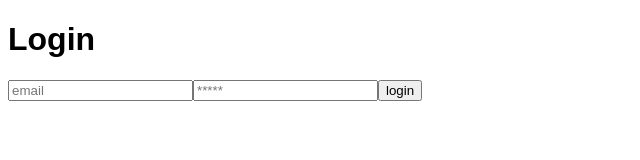
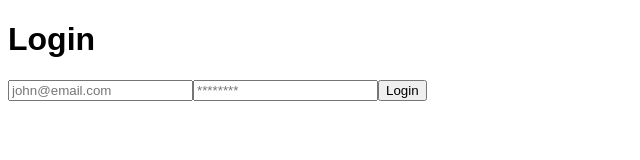
Before and after one commit to jck-bit/Social-Media-App, a Next.js app: page /auth/signin in a window 1280 px wide. Shown: the top 160 px of the page, without its empty margins (0-640 px from the left). Built offline with nearby package versions, Linux system fonts and the light colour scheme.

Commit message:
Auth not functioning with mongodb

```diff
--- a/pages/auth/signin.tsx
+++ b/pages/auth/signin.tsx
@@ -1,45 +1,47 @@
 import { NextPage } from "next";
 import { signIn } from "next-auth/react";
-import { useState,FormEventHandler } from "react";
+import { FormEventHandler, useState } from "react";
 
 interface Props {}
 
-const SignIn:NextPage = (props):JSX.Element => {
-  const [userInfo, setUserInfo] = useState({email: '',password:""})
-  const handleSubmit:FormEventHandler<HTMLFormElement> = async(e) =>{
-    e.preventDefault()
+const SignIn: NextPage = (props): JSX.Element => {
+  const [userInfo, setUserInfo] = useState({ email: "", password: "" });
+  const handleSubmit: FormEventHandler<HTMLFormElement> = async (e) => {
+    // validate your userinfo
+    e.preventDefault();
 
-    const res = await  signIn('credentials', {
+    const res = await signIn("credentials", {
       email: userInfo.email,
-      password:userInfo.password,
-      redirect:false
-    })
-    console.log(res)
-  }
+      password: userInfo.password,
+      redirect: false,
+    });
+
+    console.log(res);
+  };
   return (
-    <>
-    <h1>Login</h1>
-    <form onSubmit={handleSubmit}>
+    <div className="sign-in-form">
+      <form onSubmit={handleSubmit}>
+        <h1>Login</h1>
         <input
+          value={userInfo.email}
+          onChange={({ target }) =>
+            setUserInfo({ ...userInfo, email: target.value })
+          }
           type="email"
-          placeholder="email"
-          value={userInfo.email}
-          onChange={({target}) =>
-          setUserInfo({...userInfo,email:target.value})
-        }
-          />
+          placeholder="john@email.com"
+        />
         <input
-         type="password"
-         placeholder="*****"
-         value={userInfo.password}
-         onChange={({target}) =>
-          setUserInfo({...userInfo,password:target.value})
-        }
-         />
-        <input type="submit"  value="login"/>
-    </form>
-    </>
-  )
-}
+          value={userInfo.password}
+          onChange={({ target }) =>
+            setUserInfo({ ...userInfo, password: target.value })
+          }
+          type="password"
+          placeholder="********"
+        />
+        <input type="submit" value="Login" />
+      </form>
+    </div>
+  );
+};
 
-export default SignIn
+export default SignIn;
```
Also changed, not shown: pages/api/auth/[...nextauth].ts (+15 -13 lines).
